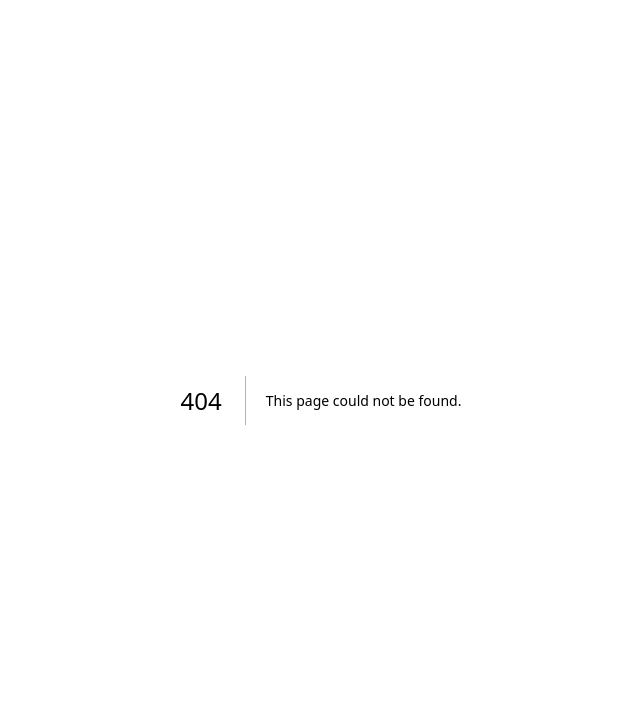
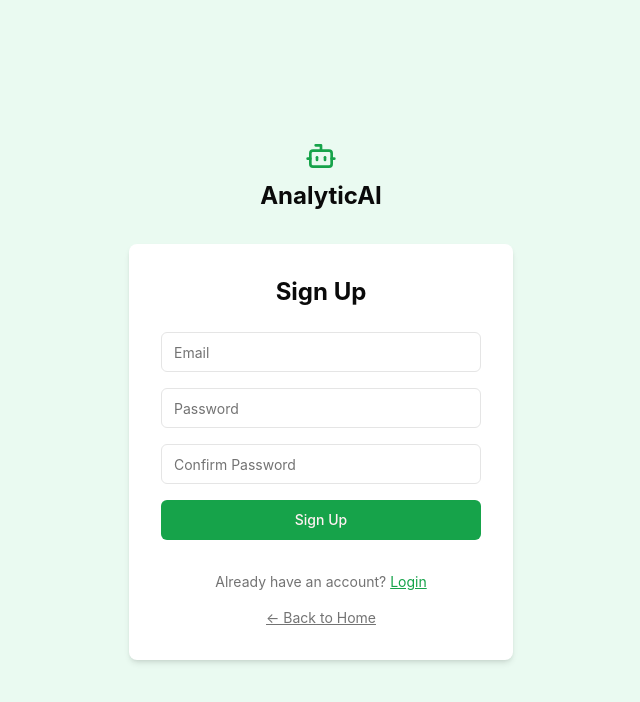
Before and after one commit to Riddhimaan-Senapati/consulting-chatbot, a Next.js app in the folder frontend/: page /auth/signup in a window 1280 px wide. Before the commit this address had no page. Shown: the top 702 px of the page, without its empty margins (319-959 px from the left). Built offline with nearby package versions, Linux system fonts and the light colour scheme.

Commit message:
enhanced login/signup pages with brand header and unified light green backgorund while moving the login and signup page code inside the auth folder.

```diff
--- a/frontend/app/signup/page.tsx
+++ b/frontend/app/auth/login/page.tsx
@@ -2,40 +2,40 @@
 
 import { Button } from "@/components/ui/button";
 import { Input } from "@/components/ui/input";
+import { Bot } from "lucide-react";
 import { useState } from "react";
 import Link from "next/link";
 
-export default function SignupPage() {
+export default function LoginPage() {
   const [email, setEmail] = useState('');
   const [password, setPassword] = useState('');
-  const [confirmPassword, setConfirmPassword] = useState('');
 
   const handleSubmit = async (e: React.FormEvent) => {
     e.preventDefault();
-    if (password !== confirmPassword) {
-      alert("Passwords do not match!");
-      return;
-    }
-
-    const res = await fetch('http://localhost:8000/api/signup', {
+    const res = await fetch('http://localhost:8000/api/login', {
       method: 'POST',
       headers: { 'Content-Type': 'application/json' },
       body: JSON.stringify({ email, password }),
     });
 
     if (res.ok) {
-      alert('Account created! Please log in.');
-      window.location.href = '/login';
+      const data = await res.json();
+      console.log('Logged in successfully', data.access_token);
+      // Save token if needed, then redirect
+      window.location.href = '/chat';
     } else {
-      const error = await res.json();
-      alert(`Error: ${error.detail}`);
+      alert('Login failed. Please check your credentials.');
     }
   };
 
   return (
-    <div className="flex flex-col items-center justify-center min-h-screen px-4">
+    <div className="flex flex-col items-center justify-center min-h-screen px-4 bg-[#eafaf1]">
+      <div className="flex flex-col items-center gap-2 mb-8">
+        <Bot className="h-8 w-8 text-primary" />
+        <span className="text-2xl font-bold">AnalyticAI</span>
+      </div>
       <form onSubmit={handleSubmit} className="w-full max-w-sm bg-card p-8 rounded-lg shadow-md">
-        <h1 className="text-2xl font-bold mb-6 text-center">Sign Up</h1>
+        <h1 className="text-2xl font-bold mb-6 text-center">Login</h1>
         <div className="space-y-4">
           <Input
             placeholder="Email"
@@ -51,18 +51,11 @@ export default function SignupPage() {
             type="password"
             required
           />
-          <Input
-            placeholder="Confirm Password"
-            value={confirmPassword}
-            onChange={(e) => setConfirmPassword(e.target.value)}
-            type="password"
-            required
-          />
           <Button type="submit" className="w-full">
-            Sign Up
+            Login
           </Button>
           <p className="text-center text-muted-foreground text-sm mt-4">
-            Already have an account? <Link href="/login" className="text-primary underline">Login</Link>
+            Don't have an account? <Link href="/signup" className="text-primary underline">Sign Up</Link>
           </p>
           <p className="text-center text-muted-foreground text-sm mt-2">
             <Link href="/" className="underline">← Back to Home</Link>
--- a/frontend/app/login/page.tsx
+++ b/frontend/app/auth/signup/page.tsx
@@ -2,35 +2,45 @@
 
 import { Button } from "@/components/ui/button";
 import { Input } from "@/components/ui/input";
+import { Bot } from "lucide-react";
 import { useState } from "react";
 import Link from "next/link";
 
-export default function LoginPage() {
+export default function SignupPage() {
   const [email, setEmail] = useState('');
   const [password, setPassword] = useState('');
+  const [confirmPassword, setConfirmPassword] = useState('');
 
   const handleSubmit = async (e: React.FormEvent) => {
     e.preventDefault();
-    const res = await fetch('http://localhost:8000/api/login', {
+    if (password !== confirmPassword) {
+      alert("Passwords do not match!");
+      return;
+    }
+
+    const res = await fetch('http://localhost:8000/api/signup', {
       method: 'POST',
       headers: { 'Content-Type': 'application/json' },
       body: JSON.stringify({ email, password }),
     });
 
     if (res.ok) {
-      const data = await res.json();
-      console.log('Logged in successfully', data.access_token);
-      // Save token if needed, then redirect
-      window.location.href = '/chat';
+      alert('Account created! Please log in.');
+      window.location.href = '/login';
     } else {
-      alert('Login failed. Please check your credentials.');
+      const error = await res.json();
+      alert(`Error: ${error.detail}`);
     }
   };
 
   return (
-    <div className="flex flex-col items-center justify-center min-h-screen px-4">
+    <div className="flex flex-col items-center justify-center min-h-screen px-4 bg-[#eafaf1]">
+      <div className="flex flex-col items-center gap-2 mb-8">
+        <Bot className="h-8 w-8 text-primary" />
+        <span className="text-2xl font-bold">AnalyticAI</span>
+      </div>
       <form onSubmit={handleSubmit} className="w-full max-w-sm bg-card p-8 rounded-lg shadow-md">
-        <h1 className="text-2xl font-bold mb-6 text-center">Login</h1>
+        <h1 className="text-2xl font-bold mb-6 text-center">Sign Up</h1>
         <div className="space-y-4">
           <Input
             placeholder="Email"
@@ -46,11 +56,18 @@ export default function LoginPage() {
             type="password"
             required
           />
+          <Input
+            placeholder="Confirm Password"
+            value={confirmPassword}
+            onChange={(e) => setConfirmPassword(e.target.value)}
+            type="password"
+            required
+          />
           <Button type="submit" className="w-full">
-            Login
+            Sign Up
           </Button>
           <p className="text-center text-muted-foreground text-sm mt-4">
-            Don't have an account? <Link href="/signup" className="text-primary underline">Sign Up</Link>
+            Already have an account? <Link href="/login" className="text-primary underline">Login</Link>
           </p>
           <p className="text-center text-muted-foreground text-sm mt-2">
             <Link href="/" className="underline">← Back to Home</Link>
--- a/frontend/app/page.tsx
+++ b/frontend/app/page.tsx
@@ -23,13 +23,13 @@ export default function Home() {
               </Button>
             </Link>
             <ThemeToggle />
-            <Link href="/login">
+            <Link href="/auth/login">
               <Button variant="outline">
                 <LogIn className="mr-2 h-4 w-4" />
                 Login
               </Button>
             </Link>
-            <Link href="/signup">
+            <Link href="/auth/signup">
               <Button>
                 <UserPlus className="mr-2 h-4 w-4" />
                 Sign Up
```
